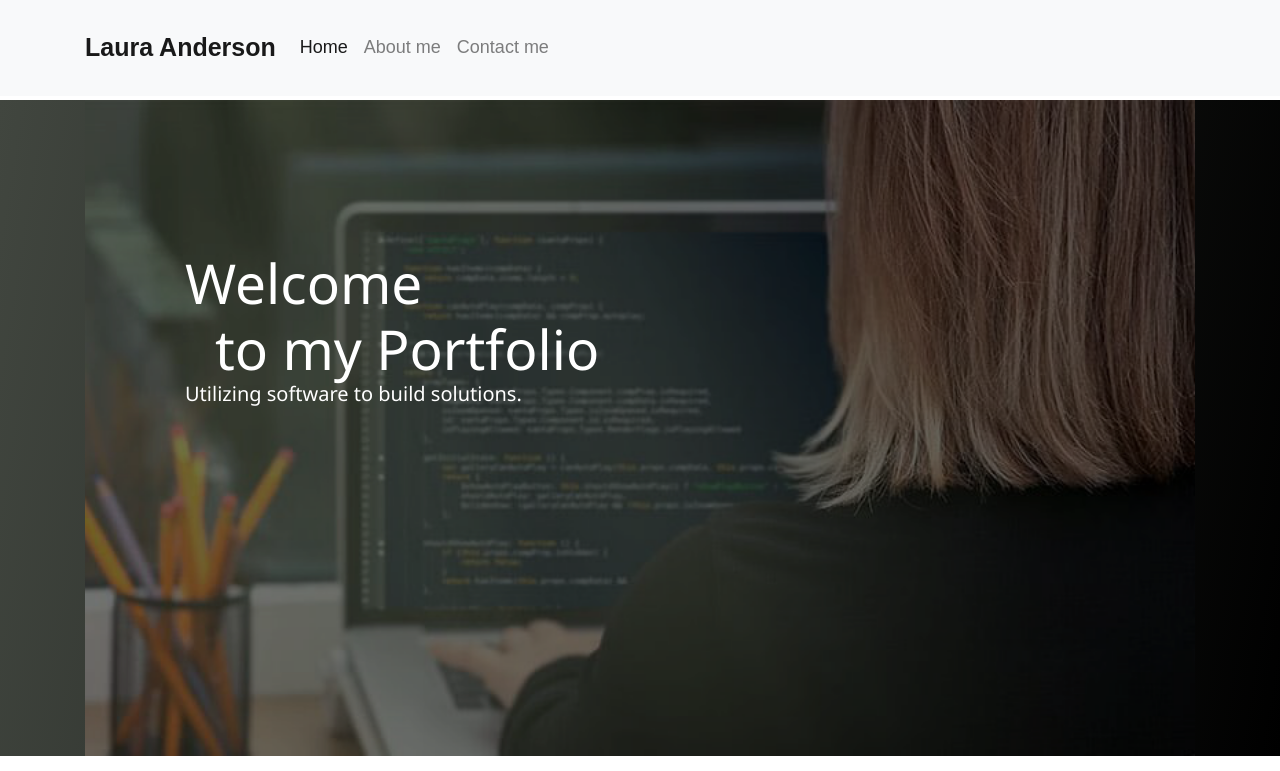
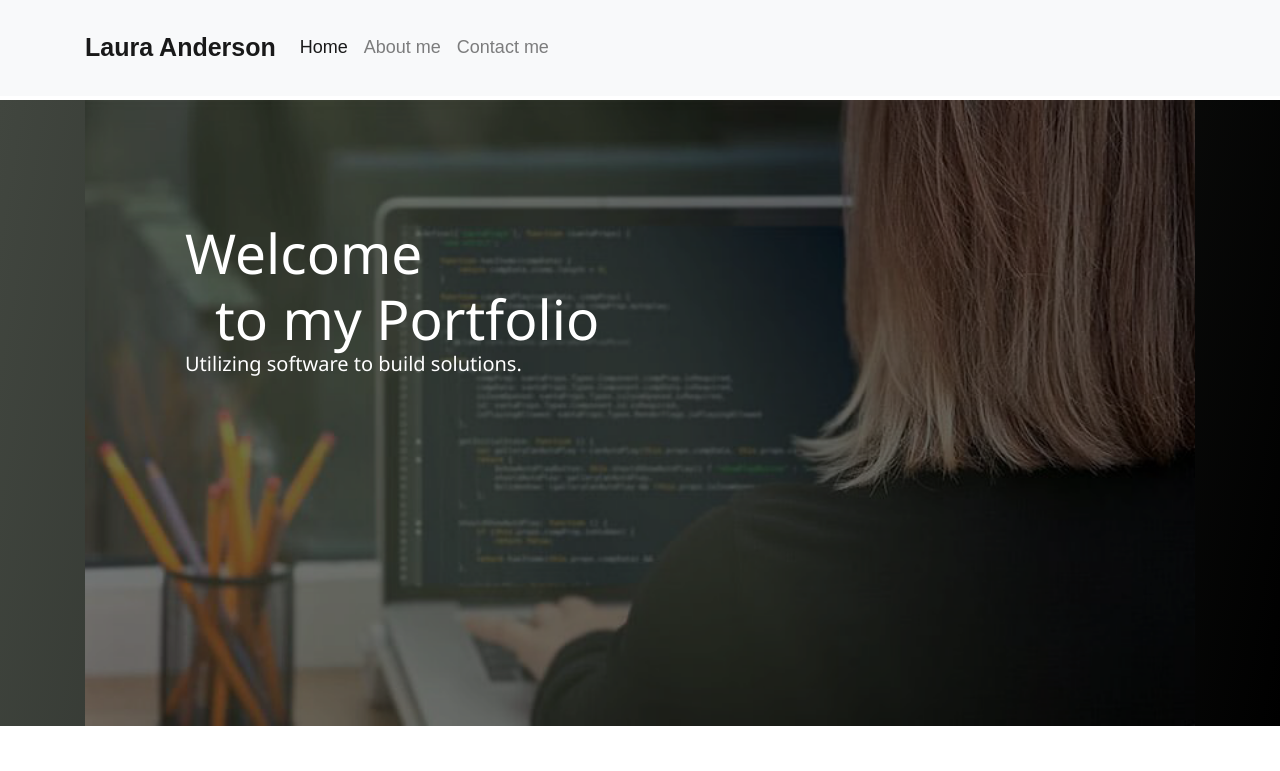
Before and after one commit to lauraanderson-projects/laura-anderson-portfolio, a website: page index.html in a window 1280 px wide. Shown: the top 771 px of the page. Drawn offline with nearby package versions, Linux system fonts and the light colour scheme.

Commit message:
Update style.css

```diff
--- a/src/style.css
+++ b/src/style.css
@@ -81,7 +81,7 @@ img {
 .wrap {
   position: relative;
   margin: 0 auto;
-  padding: 30px 0px 0px 100px;
+  padding: 0px 0px 0px 100px;
   color: white;
 }
 
```
